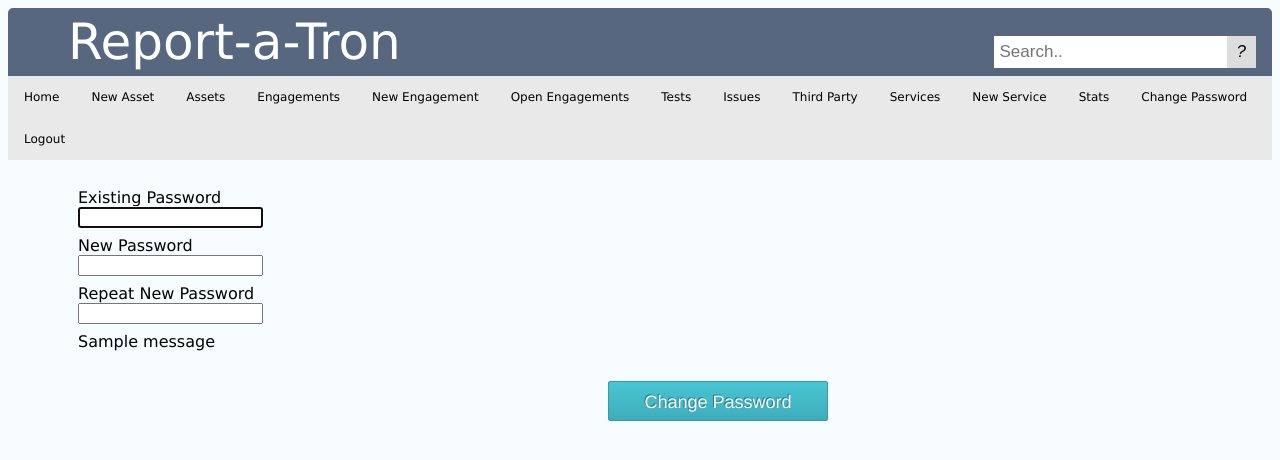
After one commit to realfukinghigh/report-a-tron_Elastic, a Flask app: page /changepassword in a window 1280 px wide. The commit adds this page. Shown: the top 460 px of the page. Run offline with Flask 2, Linux system fonts and the light colour scheme; one stand-in notice (Sample message) is shown.

Commit message:
user updates
login fixes, changepassword, logout

```diff
--- a/config.json
+++ b/config.json
@@ -1,7 +1,7 @@
 {
   "config_type": "config.ProductionConfig",
   "server_ip": "127.0.0.1",
-  "server_port": "8888",
+  "server_port": "8443",
   "elastic_url": "http://192.168.196.129:9200/reportatron/",
   "elastic_users": "http://192.168.196.129:9200/reportatron_users/"
 }
--- a/report-server.py
+++ b/report-server.py
@@ -4,12 +4,13 @@ from webhandlers import assetsflask, engagementsflask, testsflask, issuesflask,
 from waitress import serve
 import config
 import flask_login
+from datetime import timedelta
 
 
 app = Flask(__name__)
 config_values = config.StaticValues().config_file
 app.config.from_object(config_values['config_type'])
-print(app.config)
+app.permanent_session_lifetime = timedelta(minutes=15)
 
 searchConnection = search.Search()
 
@@ -32,7 +33,15 @@ def loginapi():
 @app.route('/logout')
 def logout():
     flask_login.logout_user()
-    return 'Logged out'
+    return redirect(url_for('login'))
+
+@app.route('/changepassword')
+def changepassword():
+    return loginflask.changepassword()
+
+@app.route('/changepasswordapi', methods=['POST'])
+def changepasswordapi():
+    return loginflask.changepasswordapi()
 
 @login_manager.unauthorized_handler
 def unauthorized_handler():
@@ -40,10 +49,11 @@ def unauthorized_handler():
 
 @app.after_request
 def set_response_headers(response):
-	response.headers['Cache-Control'] = 'no-cache, no-store, must-revalidate'
-	response.headers['Pragma'] = 'no-cache'
-	response.headers['Expires'] = '0'
-	return response
+    response.headers['Cache-Control'] = 'no-cache, no-store, must-revalidate'
+    response.headers['Pragma'] = 'no-cache'
+    response.headers['Expires'] = '0'
+    response.headers['Server'] = 'Report-a-Tron'
+    return response
 
 @app.route("/")
 @flask_login.login_required
--- /dev/null
+++ b/templates/changepassword.html
@@ -0,0 +1,27 @@
+{% extends "template.html" %}
+{% block content %}
+<link rel="stylesheet" type="text/css" href="static/forms.css">
+<link rel="stylesheet" type="text/css" href="static/buttons.css">
+<div class="forms">
+<form class="entry_form" action="/changepasswordapi" method="post">
+<label for="old_password">Existing Password</label>
+<input type="password" name="old_password" id="old_password" required autofocus>
+<label for="new_password">New Password</label>
+<input type="password" name="new_password" id="new_password" required>
+<label for="new_password_repeat">Repeat New Password</label>
+<input type="password" name="new_password_repeat" id="new_password_repeat" required>
+<label for="message">
+  {% with messages = get_flashed_messages() %}
+  {% if messages %}
+  {% for message in messages %}
+  {{ message }}
+  {% endfor %}
+  {% endif %}
+  {% endwith %}
+</label>
+<div class="button_frame">
+<button class="push_button_big blue" type="submit">Change Password</button>
+</div>
+</form>
+</div>
+{% endblock %}
--- a/templates/template.html
+++ b/templates/template.html
@@ -31,6 +31,8 @@ Report-a-Tron
 <a href="/viewservices">Services</a>
 <a href="/createservice">New Service</a>
 <a href="/viewstats">Stats</a>
+<a href="/changepassword">Change Password</a>
+<a href="/logout">Logout</a>
 </div>
 </div>
 </head>
--- a/webhandlers/loginflask.py
+++ b/webhandlers/loginflask.py
@@ -1,4 +1,4 @@
-from flask import Flask, render_template, request, redirect, url_for
+from flask import Flask, render_template, request, redirect, url_for, flash
 from elasticstuff import login
 import flask_login
 
@@ -17,7 +17,8 @@ def user_loader(username):
             return user
 
 def login():
-	return render_template('login.html')
+
+    return render_template('login.html')
 
 def loginapi():
     username = request.form['username']
@@ -31,6 +32,33 @@ def loginapi():
         user = user_instance
         user.id = username
         flask_login.login_user(user)
-        return redirect(url_for('createasset'))
+        return redirect(url_for('viewassets'))
 
+    flash("login failed")
     return redirect(url_for('login'))
+
+def changepassword():
+    return render_template('changepassword.html')
+
+def changepasswordapi():
+
+    old_password = request.form['old_password']
+    new_password = request.form['new_password']
+    new_password_repeat = request.form['new_password_repeat']
+
+    if new_password != new_password_repeat:
+        flash("!passwords dont match!")
+        return redirect(url_for('changepassword'))
+
+    else:
+        username = user_instance.get_id()
+        correct_existing_password = userConnection.comparePassword(username, old_password)
+
+        if not correct_existing_password:
+            flash("!incorrect existing password!")
+            return redirect(url_for('changepassword'))
+
+        else:
+            userConnection.updateUser(username, new_password)
+            flash("success")
+            return render_template('viewassets.html')
```
Also changed, not shown: elasticstuff/login.py (+10 -2 lines), templates/login.html (+9 -0 lines).
